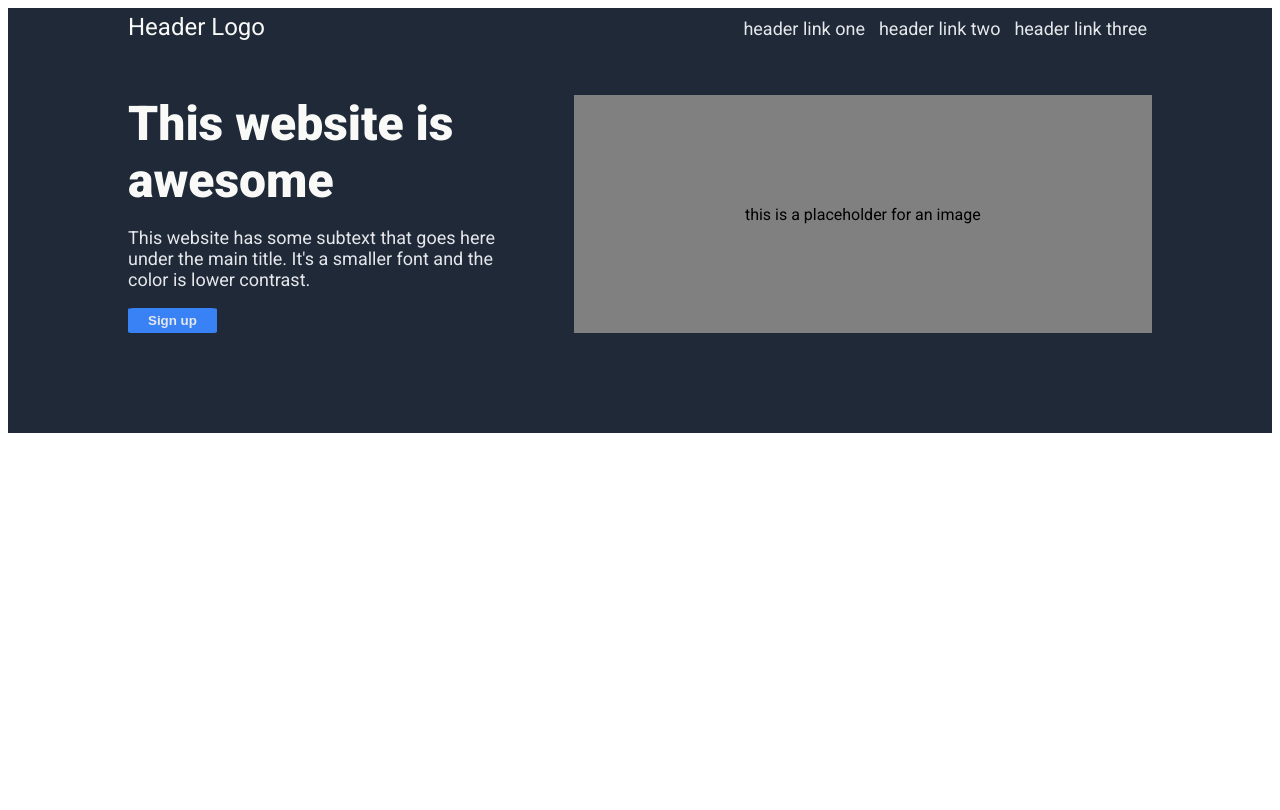
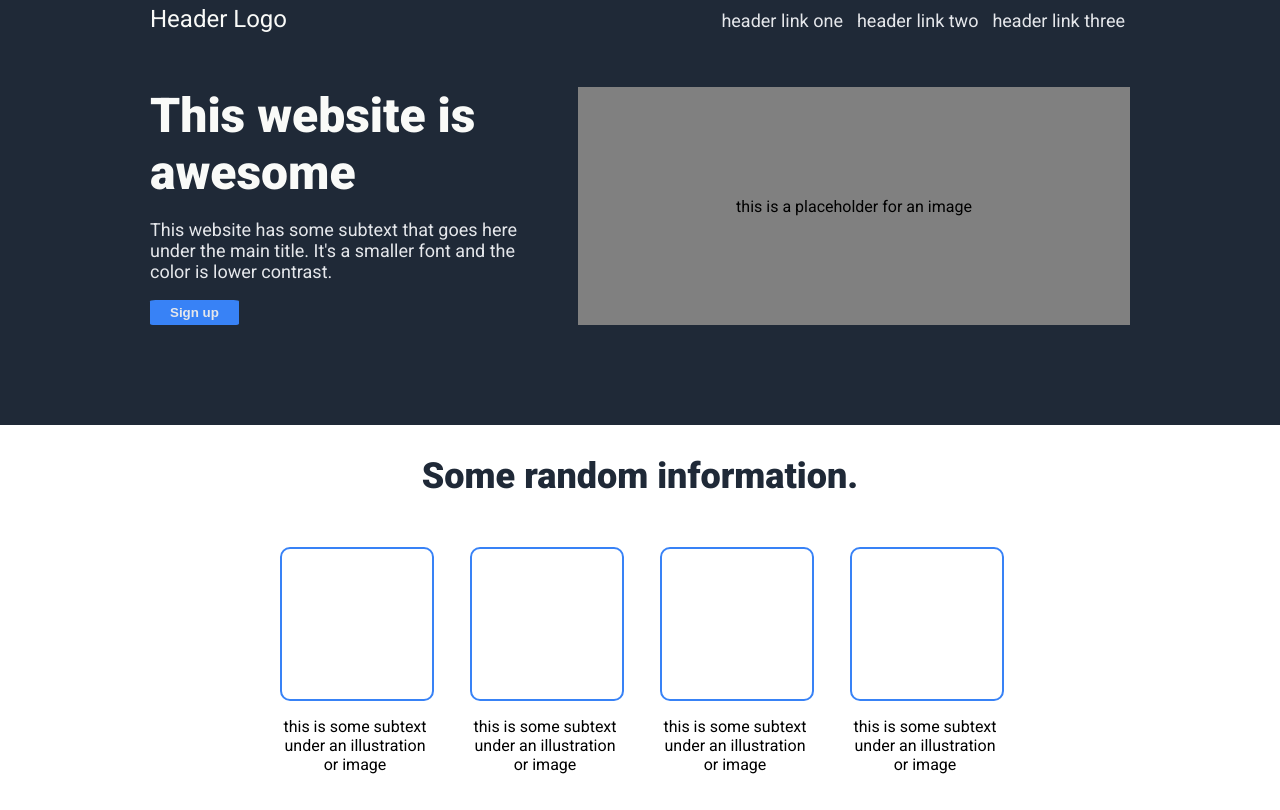
Before and after one commit to dbacodebase/landingpage, a plain HTML site: page index.html in a window 1280 px wide. Drawn offline with Linux system fonts and the light colour scheme.

Commit message:
add and style info section

```diff
--- a/index.html
+++ b/index.html
@@ -31,5 +31,28 @@
             </div>
         </section>
     </header>
+    <main>
+        <section class="info-section">
+            <h2>Some random information.</h2>
+            <div class="container">
+                <div class="square-items">
+                    <div class="square"></div>
+                    <p>this is some subtext under an illustration or image</p>
+                </div>
+                <div class="square-items">
+                    <div class="square"></div>
+                    <p>this is some subtext under an illustration or image</p>
+                </div>
+                <div class="square-items">
+                    <div class="square"></div>
+                    <p>this is some subtext under an illustration or image</p>
+                </div>
+                <div class="square-items">
+                    <div class="square"></div>
+                    <p>this is some subtext under an illustration or image</p>
+                </div>
+            </div>
+        </section>
+    </main>
 </body>
 </html>
--- a/styles.css
+++ b/styles.css
@@ -1,10 +1,11 @@
 body {
     font-family: "Roboto", sans-serif;
+    margin: 0;
 }
 
 header {
     background-color: #1f2937;
-    padding: 0 120px 100px 120px;
+    padding: 0 150px 100px 150px;
 }
 
 header h1 {
@@ -73,3 +74,28 @@ header h1 {
     color: #e5e7eb;
     font-weight: 900;
 }
+
+.info-section h2 {
+    font-size: 36px;
+    color: #1f2937;
+    font-weight: 900;
+    text-align: center;
+}
+
+.container {
+    display: flex;
+    justify-content: center;
+}
+
+.square-items {
+    width: 150px;
+    padding: 20px;
+    text-align: center;
+}
+
+.square {
+    height: 150px;
+    width: 150px;
+    border: 2px solid #3882f6;
+    border-radius: 10px;
+}
```
